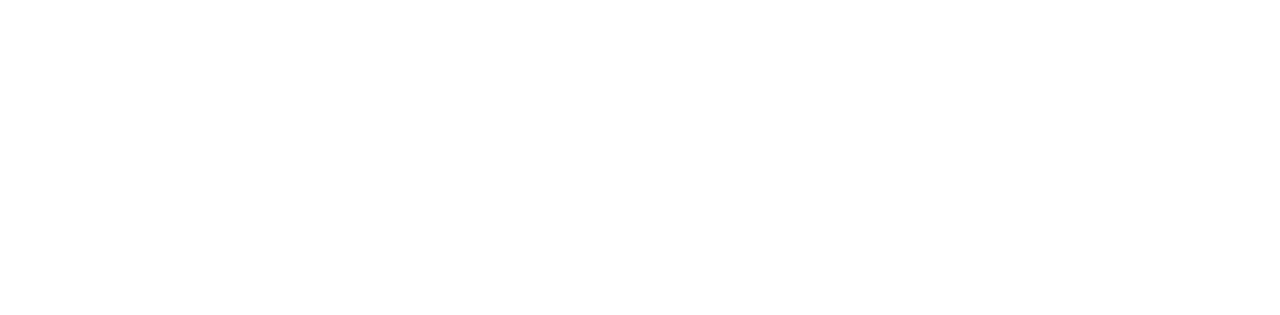
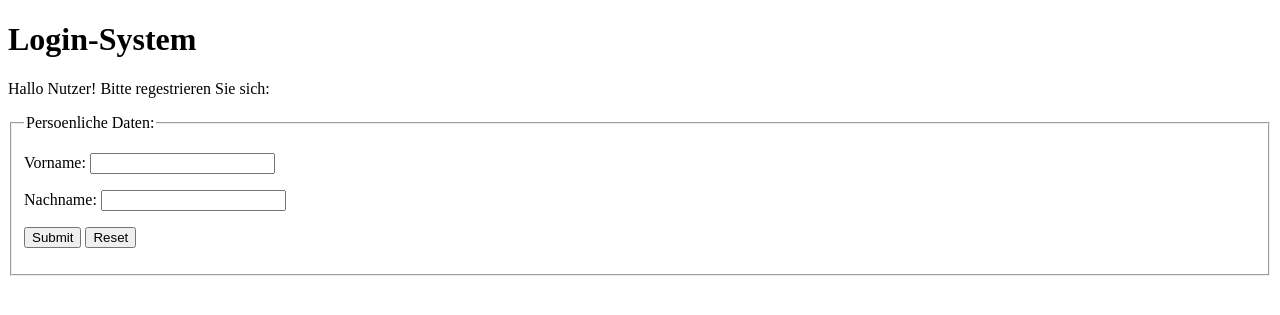
Before and after one commit to Ozkanaft/Login-System, a PHP site: page / in a window 1280 px wide. Before the commit the part shown is empty. Shown: the top 315 px of the page. Run offline with PHP 8.4, Linux system fonts and the light colour scheme.

Commit message:
Erstellung eines Formulars
Es wurde ein Formular implementiert, womit der
Nutzer seine Daten angeben kann.
(Diese Daten werden im nachhinein verarbeitet).

```diff
--- a/index.php
+++ b/index.php
@@ -7,5 +7,48 @@
     </style>
   </head>
   <body>
+    <h1>Login-System</h1>
+    <p>Hallo Nutzer! Bitte regestrieren Sie sich:</p>
+        <!--
+        'form'-Tag: Damit erstellt man eine HTML-Formularseite.
+        'action'-Attribut: Damit wird die URL des Zielorts angegeben, zu der die eingegebene Daten des Benutzers gesendet werden.
+        'method'-Attribut: Damit wird die Methode festgelegt, mit der die Daten an den Server gesendet werden.
+            -> "post": Anhaengung der Daten an den Body der Anfrage (besser).
+            -> "get" : Anhaengung der Daten an die URL der Seite (schlechter).
+        'target'-Attribut: Damit wird angegeben, wo das Ergebnis eines Formulars angezeigt werden soll.
+        -->
+        <form action="index.php" method="post" target="ausgabe">
+        <!--
+        'fieldset'-Tag: Damit werden verwandte Formularelemente gruppiert und visuel strukturiert.
+        -->
+        <fieldset>
+            <!--
+            'legend'-Tag: Damit definiert man eine Beschriftung für ein "fieldset"-Element.
+            -->
+            <legend>Persoenliche Daten:</legend>
+            <p>
+                <!--
+                'label'-Tag: Damit wird ein Text mit einem Formularelement verknüpft.
+                'for'-Attribut: Damit verbindet man ein "label"-Element mit einem Formularelement anhand seiner "id".
+                -->
+                <label for="vorname">Vorname: </label>
+                <!--
+                'input'-Tag: Damit erstellt man interaktive Formularelemente.
+                'type'-Attribut: Damit definiert man den Typ eines Formularelements.
+                'name'-Attribut: Damit definiert man den Namen eines Formularelements.
+                'id'-Attribut: Damit werden Elemente eindeutig identifiziert und fuers zugreifen ermöglicht.
+                -->
+                <input type="text" name="vorname" id="vorname" />
+            </p>
+            <p>
+                <label for="nachname">Nachname: </label>
+                <input type="text" name="nachname" id="nachname" />
+            </p>
+            <p>
+                <input type="submit" name="submit" />
+                <input type="reset" />
+            </p>
+        </fieldset>
+    </form>
   </body>
 </html>
```
